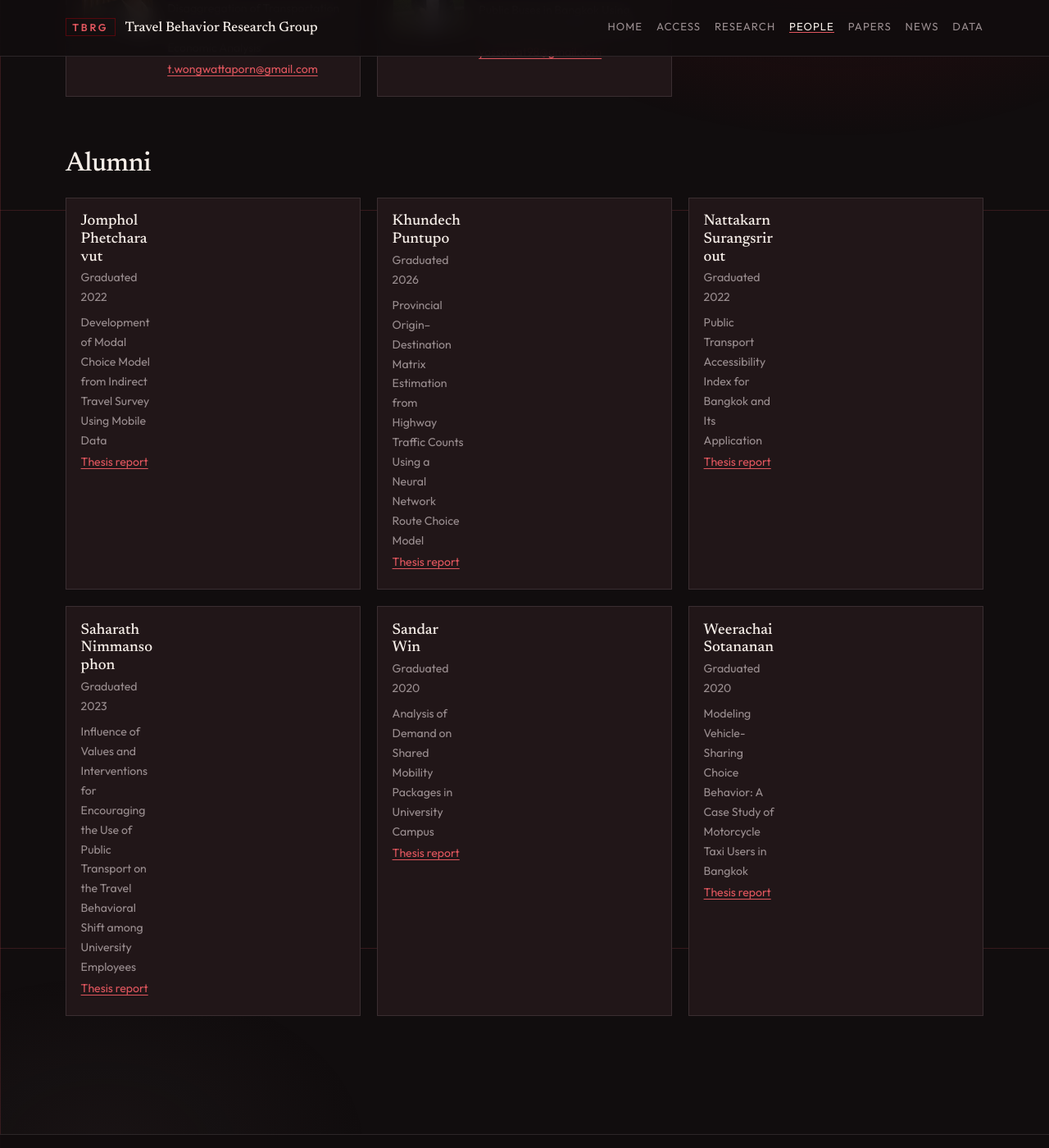
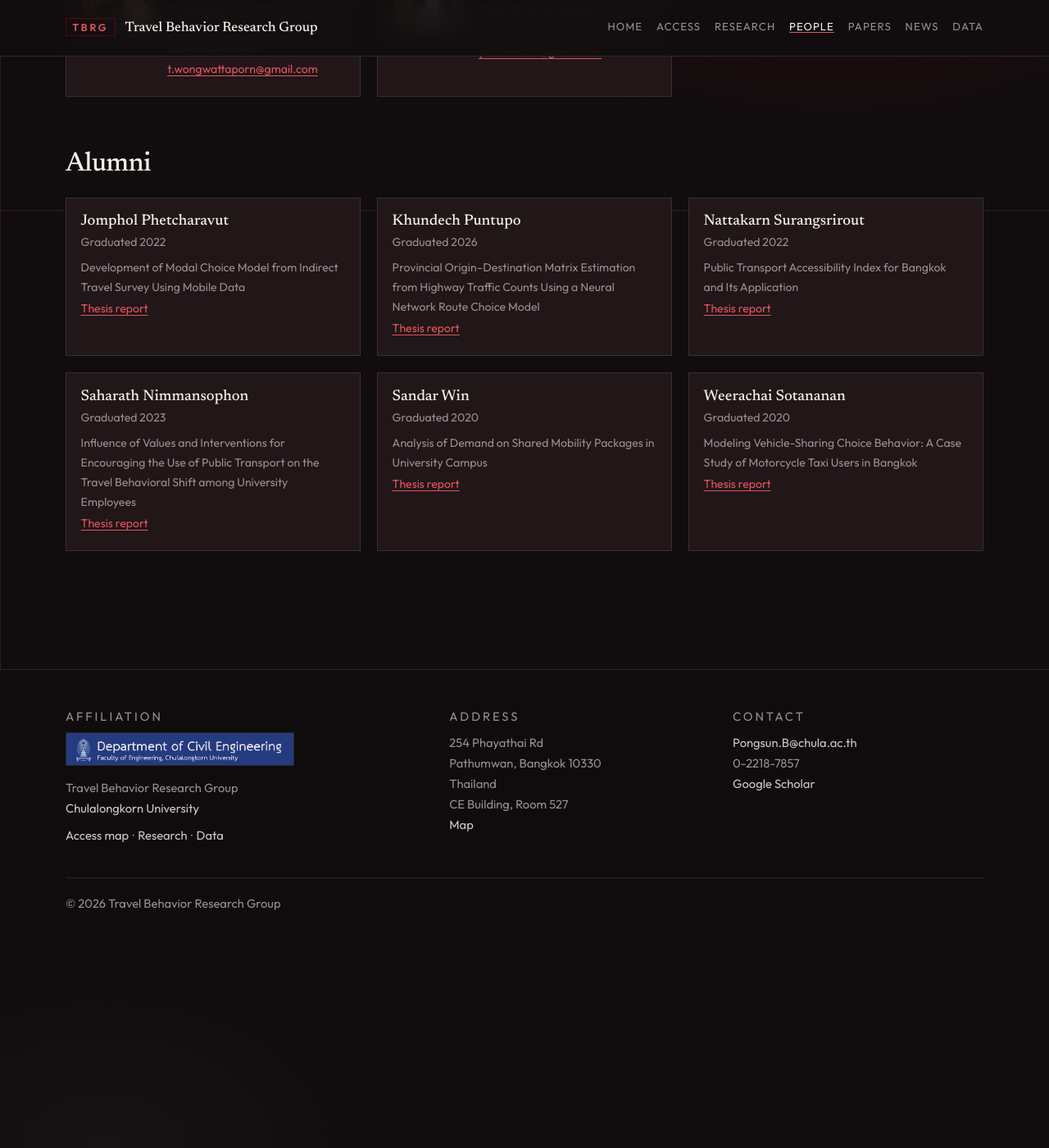
Before and after one commit to pongsun-b/TravBhv, a Jekyll site: the page built from _pages/team.html, in a window 1280 px wide and 1400 px high, scrolled down 1544 px. Shown: the whole window at 82% size. Built offline with Jekyll 4.4.1, drawn with Linux system fonts in a browser that asks for light colours; after the commit the page ends 2703 px from its top, so only the background shows below that.

Commit message:
Fix alumni cards: text no longer squeezed into the photo column
.person-card is an 88px+1fr grid; alumni have no photo element, so the
text was landing in the 88px slot. Add a no-photo modifier that makes
the card single-column.

```diff
--- a/_pages/team.html
+++ b/_pages/team.html
@@ -111,7 +111,7 @@ permalink: /team/
 {% for member in alumni %}
 {% include person_flags.html %}
 {% unless is_placeholder %}
-<article class="person-card">
+<article class="person-card no-photo">
 <div>
 <h3>{{ member.name }}</h3>
 {% if member.year %}<p class="person-role">Graduated {{ member.year }}</p>{% endif %}
--- a/css/tbrg.css
+++ b/css/tbrg.css
@@ -395,6 +395,7 @@ main { flex: 1 0 auto; padding: 2.5rem 0 5rem; }
 }
 .person-card > div,
 .person-row > div { min-width: 0; }
+.person-card.no-photo { grid-template-columns: 1fr; }
 .person-photo {
   width: 88px;
   height: 110px;
```
